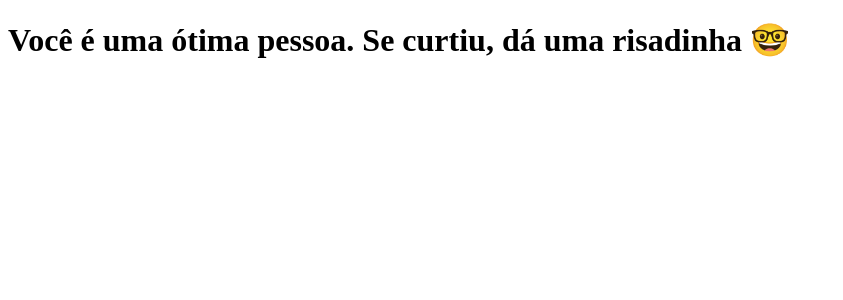
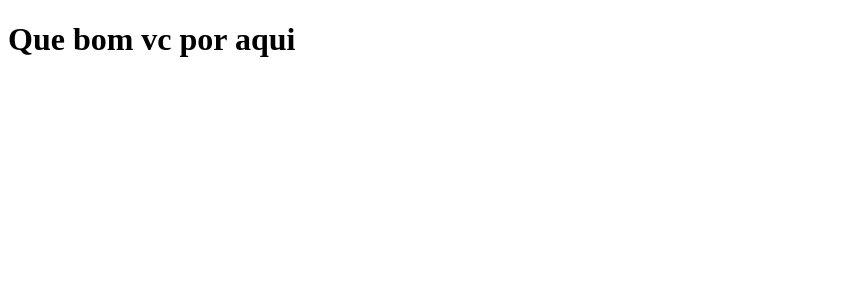
Before and after one commit to gigliozzi/clone-tabnews, a Next.js app: page / in a window 1280 px wide. Shown: the top 300 px of the page, without its empty margins (0-843 px from the left). Built offline with nearby package versions, Linux system fonts and the light colour scheme.

Commit message:
altera home e adiciona um gif

```diff
--- a/pages/index.js
+++ b/pages/index.js
@@ -1,5 +1,9 @@
+import doguinho from "src/img/amigo-Beto.gif";
+
 function Home() {
-  return <h1>Você é uma ótima pessoa. Se curtiu, dá uma risadinha 🤓</h1>;
+  return <h1>Que bom vc por aqui</h1>;
+
+  <img src={doguinho} />;
 }
 
 function teste2() {
```
Also changed, not shown: 1 other file (tests, documents, lock files or other folders).
